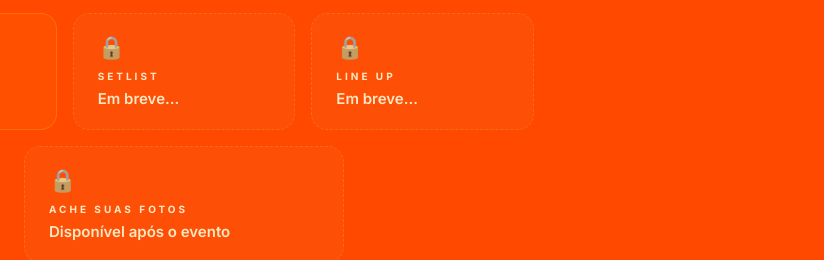
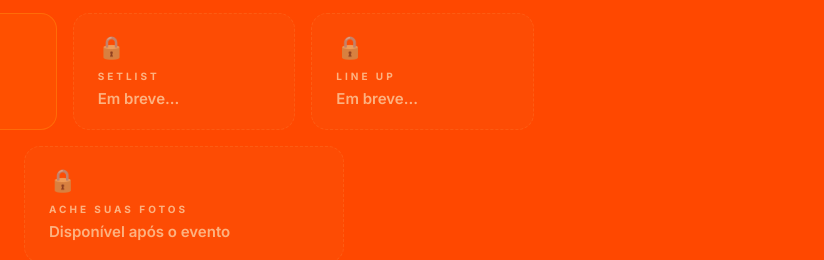
Before and after one commit to thurcruz/vigilia_recarga, a plain HTML site: page index.html in a window 1280 px wide. Shown: the part 1028-1288 px from the top of the page, 456-1280 px from the left. Drawn offline with Linux system fonts and the light colour scheme.

Commit message:
opacidade 2

```diff
--- a/style.css
+++ b/style.css
@@ -479,7 +479,7 @@
 }
 
 .card-bloqueado {
-  opacity: 0.9;
+  opacity: 0.6;
   filter: grayscale(0.6);
   border-style: dashed;
 }
```
